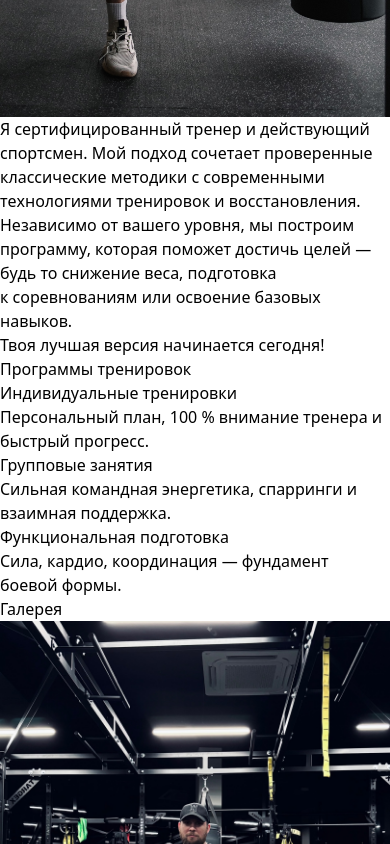
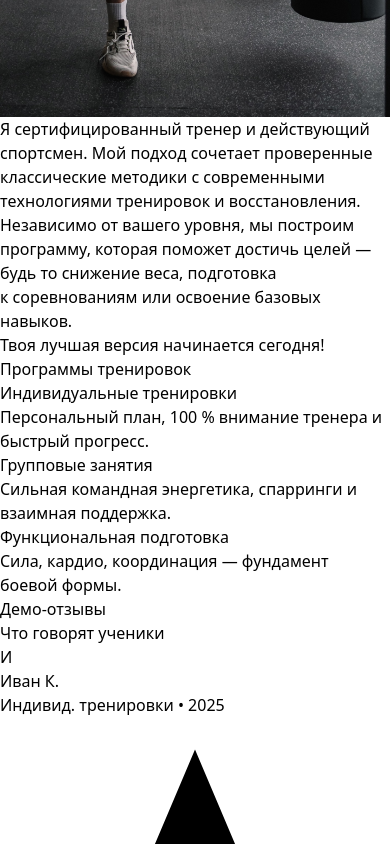
Before and after one commit to Nissanstels1/boxing-coach-site, a React (Vite) app: page / in a window 390 px wide. Shown: the part 1156-2000 px from the top of the page. Built offline with nearby package versions, Linux system fonts and the light colour scheme.

Commit message:
Update BoxingCoachSite.jsx

```diff
--- a/src/BoxingCoachSite.jsx
+++ b/src/BoxingCoachSite.jsx
@@ -4,6 +4,118 @@ import { motion } from "framer-motion";
 // локальные изображения ― положите в src/assets/
 import heroImg   from "./assets/andrei.jpg";
 import actionImg from "./assets/LZEvhllar-s.jpg";
+
+// ⭐ компонент звёздного рейтинга
+function StarRating({ rating = 5 }) {
+  return (
+    <div className="flex items-center gap-1" aria-label={`Рейтинг ${rating} из 5`}>
+      {Array.from({ length: 5 }).map((_, i) => (
+        <svg
+          key={i}
+          xmlns="http://www.w3.org/2000/svg"
+          viewBox="0 0 24 24"
+          className={`w-5 h-5 ${i < rating ? "fill-yellow-400" : "fill-gray-300"}`}
+        >
+          <path d="M12 17.27 18.18 21l-1.64-7.03L22 9.24l-7.19-.61L12 2 9.19 8.63 2 9.24l5.46 4.73L5.82 21z"/>
+        </svg>
+      ))}
+    </div>
+  );
+}
+
+//  15 демо‑отзывов (замените на реальные по мере поступления)
+const testimonials = [
+  {
+    name: "Иван К.",
+    text: "За 3 месяца сбросил 8 кг и научился работать в стойке. Андрей объясняет просто и по делу.",
+    rating: 5,
+    meta: "Индивид. тренировки • 2025",
+  },
+  {
+    name: "Мария П.",
+    text: "С нуля поставили технику ударов. Чувствую себя уверенно и на ринге, и в жизни.",
+    rating: 5,
+    meta: "Бокс для начинающих",
+  },
+  {
+    name: "Егор Л.",
+    text: "Функционалка топ! Выносливость выросла, спина перестала болеть после офиса.",
+    rating: 5,
+    meta: "Функц. подготовка",
+  },
+  {
+    name: "Дарья С.",
+    text: "Тёплая атмосфера, но тренировки огонь. Андрей следит за техникой и безопасностью.",
+    rating: 5,
+    meta: "Групповые",
+  },
+  {
+    name: "Алексей Н.",
+    text: "Подготовились к корпоративному спаррингу за 6 недель. Победил! Спасибо за стратегию.",
+    rating: 5,
+    meta: "Соревнования",
+  },
+  {
+    name: "Ольга Р.",
+    text: "Вернулась в форму после декрета. Индивидуальный план и мягкая прогрессия нагрузок.",
+    rating: 5,
+    meta: "Персонально",
+  },
+  {
+    name: "Павел Т.",
+    text: "С меня 12 кг, плюс дисциплина и режим. Тренер мотивирует без крика и пафоса.",
+    rating: 5,
+    meta: "Снижение веса",
+  },
+  {
+    name: "Кристина В.",
+    text: "Отработали защиту и контратаки. Теперь спарринги не пугают.",
+    rating: 5,
+    meta: "Техника",
+  },
+  {
+    name: "Сергей М.",
+    text: "Крутое чувство партнёрства: цели реалистичные, прогресс измеряемый каждую неделю.",
+    rating: 5,
+    meta: "Прогресс",
+  },
+  {
+    name: "Алина Д.",
+    text: "Формат 2 раза в неделю идеально лёг. Пульс контролируем, техника растёт.",
+    rating: 5,
+    meta: "Режим 2x/нед",
+  },
+  {
+    name: "Роман Ж.",
+    text: "Перестал задыхаться на 3‑м раунде. Кардио и лапы — то, что нужно!",
+    rating: 5,
+    meta: "Выносливость",
+  },
+  {
+    name: "Наталья К.",
+    text: "Андрей подбирает упражнения под мои колени. Без травм, прогресс идёт.",
+    rating: 5,
+    meta: "Безопасность",
+  },
+  {
+    name: "Дмитрий С.",
+    text: "Чёткие правки по технике. После видеоразбора понял свои ошибки в стойке.",
+    rating: 5,
+    meta: "Видеоанализ",
+  },
+  {
+    name: "Полина Г.",
+    text: "Очень поддерживающе. Пришла за формой — нашла любовь к боксу.",
+    rating: 5,
+    meta: "Мотивация",
+  },
+  {
+    name: "Антон Ф.",
+    text: "Удар стал быстрее и точнее. Плюс минус 6 см в талии за 2 месяца.",
+    rating: 5,
+    meta: "Сушка",
+  },
+];
 
 export default function BoxingCoachSite() {
   const contactRef = useRef(null);
@@ -140,6 +252,55 @@ export default function BoxingCoachSite() {
         </div>
       </section>
 
+      {/* ---------- TESTIMONIALS ---------- */}
+      <section className="py-24 bg-gray-50" id="testimonials">
+        <motion.div
+          variants={fadeUp}
+          initial="hidden"
+          whileInView="show"
+          viewport={{ once: true }}
+          className="container mx-auto px-4"
+        >
+          <div className="flex items-center justify-center gap-3 mb-4">
+            <span className="inline-flex items-center text-xs font-semibold uppercase tracking-wider bg-gray-200 text-gray-700 px-3 py-1 rounded-full">
+              Демо‑отзывы
+            </span>
+          </div>
+          <h2 className="text-4xl font-bold mb-12 text-center">Что говорят ученики</h2>
+
+          <div className="grid md:grid-cols-3 sm:grid-cols-2 grid-cols-1 gap-6 max-w-6xl mx-auto">
+            {testimonials.map((t, idx) => (
+              <motion.article
+                key={idx}
+                variants={fadeUp}
+                initial="hidden"
+                whileInView="show"
+                viewport={{ once: true }}
+                className="bg-white rounded-3xl p-6 shadow-xl border border-gray-100 hover:shadow-2xl transition"
+              >
+                <div className="flex items-center justify-between mb-3">
+                  <div className="flex items-center gap-3">
+                    <div className="w-10 h-10 rounded-full bg-red-100 flex items-center justify-center text-red-700 font-bold">
+                      {t.name.split(" ")[0][0]}
+                    </div>
+                    <div>
+                      <p className="font-semibold leading-tight">{t.name}</p>
+                      <p className="text-xs text-gray-500">{t.meta}</p>
+                    </div>
+                  </div>
+                  <StarRating rating={t.rating} />
+                </div>
+                <p className="text-base leading-relaxed text-gray-700">{t.text}</p>
+              </motion.article>
+            ))}
+          </div>
+
+          <p className="mt-8 text-center text-sm text-gray-500 max-w-3xl mx-auto">
+            *Этот блок содержит примерные (сгенерированные) отзывы для демонстрации верстки. Замените их на реальные мнения клиентов с их разрешения.
+          </p>
+        </motion.div>
+      </section>
+
       {/* ---------- GALLERY ---------- */}
       <section className="py-24 bg-gray-50" id="gallery">
         <motion.h2
```
Lines whose indentation alone changed are shown as unchanged.
